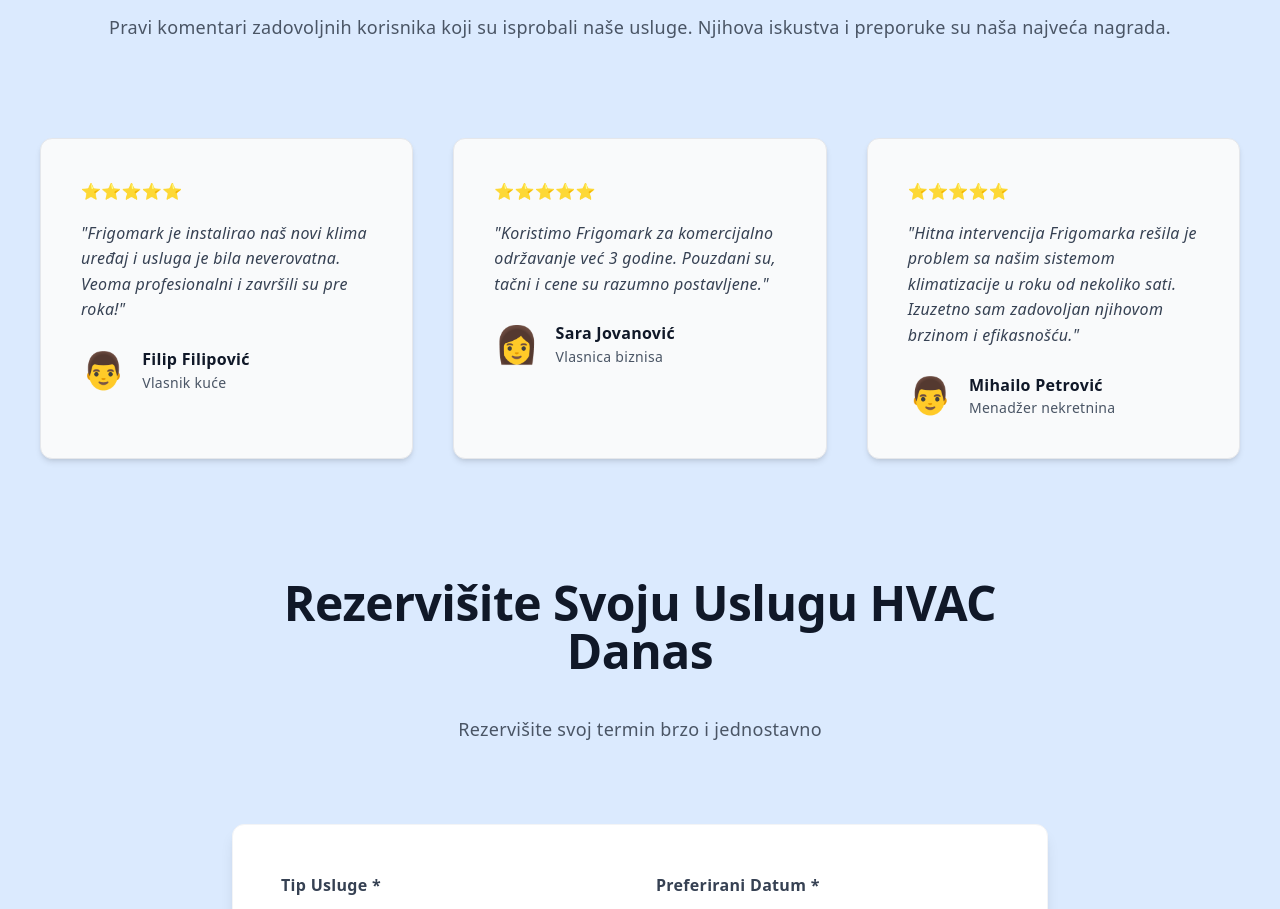
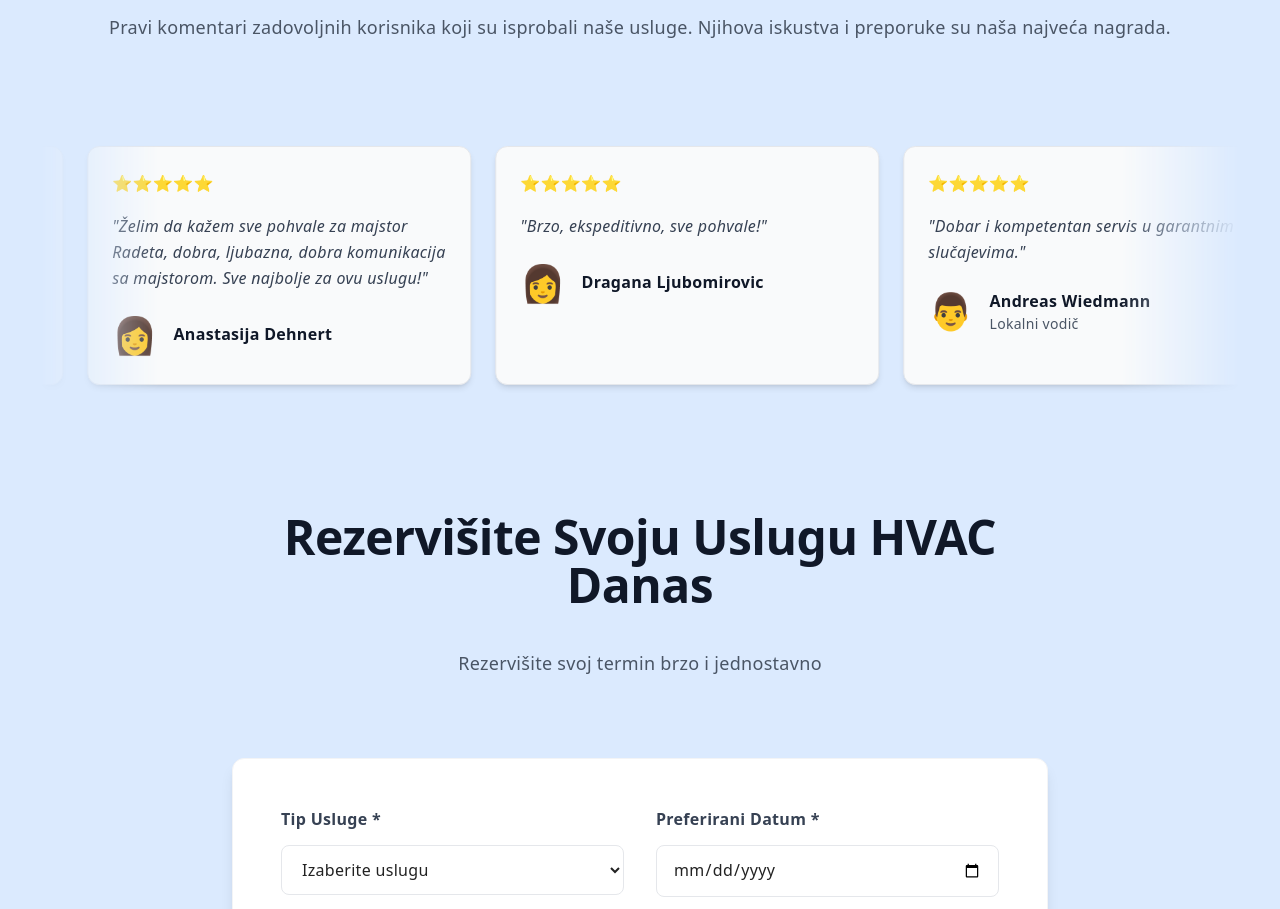
Before and after one commit to RaptorFF/next.js-frigo-mark-project, a Next.js app: page / in a window 1280 px wide. Shown: the part 3220-4129 px from the top of the page. Built offline with nearby package versions, Linux system fonts and the light colour scheme; no server answers.

Commit message:
Updating Testimonials Section

```diff
--- a/app/_components/Testimonials.js
+++ b/app/_components/Testimonials.js
@@ -1,38 +1,13 @@
 "use client";
 
-import { useEffect, useRef, useState } from "react";
 import { testimonials } from "@/app/_data/testimonials";
 
 export default function Testimonials() {
-  const sectionRef = useRef(null);
-  const [isVisible, setIsVisible] = useState(false);
-
-  useEffect(() => {
-    const section = sectionRef.current;
-
-    if (!section) return;
-
-    const observer = new IntersectionObserver(
-      ([entry]) => {
-        if (!entry.isIntersecting) return;
-
-        setIsVisible(true);
-        observer.disconnect();
-      },
-      {
-        threshold: 0.2,
-      },
-    );
-
-    observer.observe(section);
-
-    return () => observer.disconnect();
-  }, []);
+  const marqueeTestimonials = [...testimonials, ...testimonials];
 
   return (
     <section
       id="testimonials"
-      ref={sectionRef}
       className="section-container bg-blue-100 flex flex-col items-center"
     >
       <div className="max-w-7xl mx-auto px-6 sm:px-8 lg:px-10">
@@ -46,39 +21,35 @@ export default function Testimonials() {
           </p>
         </div>
 
-        <div className="grid md:grid-cols-2 lg:grid-cols-3 gap-10">
-          {testimonials.map((testimonial, idx) => (
-            <div
-              key={testimonial.id}
-              className={`bg-gray-50 rounded-xl shadow-md p-10 border border-gray-200 transform transition-all duration-1000 ease-out hover:shadow-lg ${
-                isVisible
-                  ? "translate-y-0 opacity-100"
-                  : "translate-y-8 opacity-0"
-              }`}
-              style={{ transitionDelay: `${idx * 280}ms` }}
+        <div className="overflow-hidden relative w-full marquee-fade">
+          <div className="flex w-max gap-6 animate-marquee py-2">
+            {marqueeTestimonials.map((testimonial, idx) => (
+              <article
+                key={`${testimonial.id}-${idx}`}
+                className="bg-gray-50 rounded-xl shadow-md p-6 border border-gray-200 w-[20rem] sm:w-88 md:w-[24rem] shrink-0 hover:shadow-lg transition-shadow"
               >
-              {/* Star Rating */}
                 <div className="flex text-yellow-400 mb-4">
                   {[...Array(testimonial.rating)].map((_, i) => (
                     <span key={i}>⭐</span>
                   ))}
                 </div>
 
-              {/* Testimonial Text */}
-              <p className="text-gray-700 mb-6 italic">
+                <p className="text-gray-700 mb-6 italic leading-relaxed line-clamp-4">
                   &quot;{testimonial.text}&quot;
                 </p>
 
-              {/* Author */}
                 <div className="flex items-center">
                   <div className="text-4xl mr-4">{testimonial.image}</div>
                   <div>
-                  <p className="font-bold text-gray-900">{testimonial.name}</p>
+                    <p className="font-bold text-gray-900">
+                      {testimonial.name}
+                    </p>
                     <p className="text-gray-600 text-sm">{testimonial.title}</p>
                   </div>
                 </div>
+              </article>
+            ))}
           </div>
-          ))}
         </div>
       </div>
     </section>
--- a/app/_data/testimonials.js
+++ b/app/_data/testimonials.js
@@ -2,24 +2,31 @@ export const testimonials = [
   {
     id: 1,
     name: "Filip Filipović",
-    title: "Vlasnik kuće",
+    title: "Vlasnik stana",
     text: "Frigomark je instalirao naš novi klima uređaj i usluga je bila neverovatna. Veoma profesionalni i završili su pre roka!",
     rating: 5,
     image: "👨",
   },
   {
     id: 2,
-    name: "Sara Jovanović",
-    title: "Vlasnica biznisa",
-    text: "Koristimo Frigomark za komercijalno održavanje već 3 godine. Pouzdani su, tačni i cene su razumno postavljene.",
+    name: "Anastasija Dehnert",
+
+    text: "Želim da kažem sve pohvale za majstor Radeta, dobra, ljubazna, dobra komunikacija sa majstorom. Sve najbolje za ovu uslugu!",
     rating: 5,
     image: "👩",
   },
   {
     id: 3,
-    name: "Mihailo Petrović",
-    title: "Menadžer nekretnina",
-    text: "Hitna intervencija Frigomarka rešila je problem sa našim sistemom klimatizacije u roku od nekoliko sati. Izuzetno sam zadovoljan njihovom brzinom i efikasnošću.",
+    name: "Dragana Ljubomirovic",
+    text: "Brzo, ekspeditivno, sve pohvale!",
+    rating: 5,
+    image: "👩",
+  },
+  {
+    id: 4,
+    name: "Andreas Wiedmann",
+    title: "Lokalni vodič",
+    text: "Dobar i kompetentan servis u garantnim slučajevima.",
     rating: 5,
     image: "👨",
   },
--- a/app/maintenance/page.js
+++ b/app/maintenance/page.js
@@ -7,7 +7,7 @@ export default function MaintenancePage() {
       <div className="space-y-12">
         <div>
           <h1 className="text-4xl md:text-5xl font-bold text-blue-900 mb-8 tracking-tight text-left">
-            Servisiranje i održavanje klima uređaja
+            Održavanje klima uređaja
           </h1>
           <div className="overflow-hidden">
             <Image
```
Lines whose indentation alone changed are shown as unchanged.
